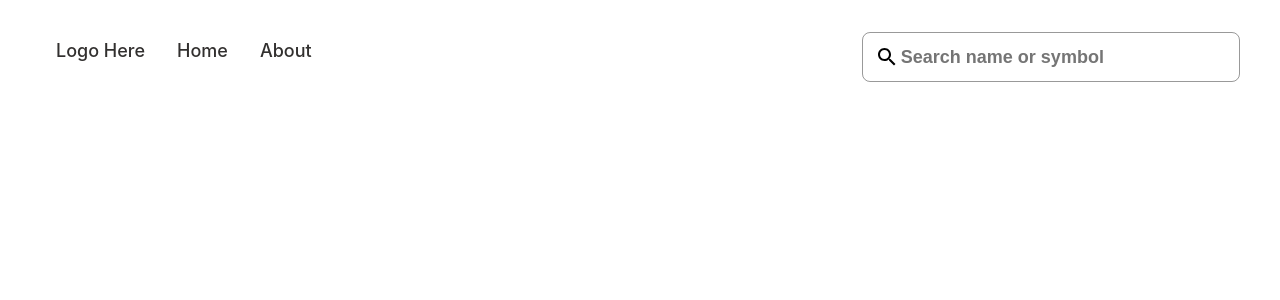
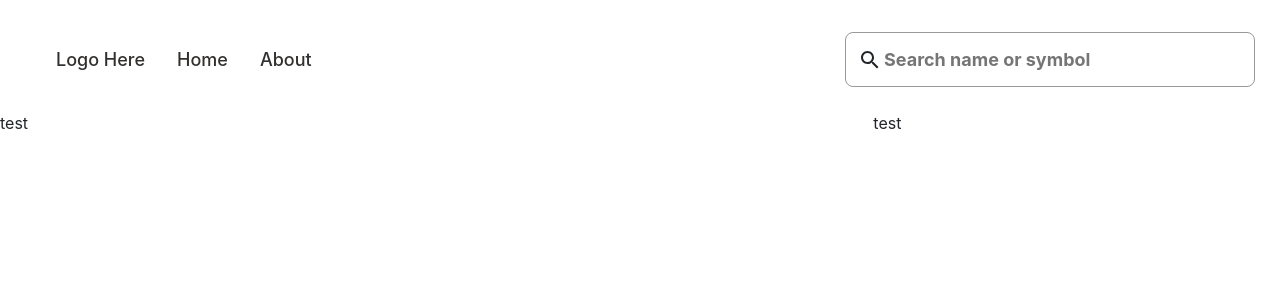
Before and after one commit to benjaminwang42/StockScope, a React (Create React App) app in the folder client/: page / in a window 1280 px wide. Shown: the top 300 px of the page. Built offline with nearby package versions, Linux system fonts and the light colour scheme.

Commit message:
Styling navbar

```diff
--- a/client/public/index.html
+++ b/client/public/index.html
@@ -2,6 +2,12 @@
 <html lang="en">
   <head>
     <meta charset="utf-8" />
+    <link
+      rel="stylesheet"
+      href="https://cdn.jsdelivr.net/npm/bootstrap@4.4.1/dist/css/bootstrap.min.css"
+      integrity="sha384-Vkoo8x4CGsO3+Hhxv8T/Q5PaXtkKtu6ug5TOeNV6gBiFeWPGFN9MuhOf23Q9Ifjh"
+      crossorigin="anonymous"
+    />
     <link rel="icon" href="%PUBLIC_URL%/favicon.ico" />
     <meta name="viewport" content="width=device-width, initial-scale=1" />
     <meta name="theme-color" content="#000000" />
--- a/client/src/App.css
+++ /dev/null
@@ -1,38 +0,0 @@
-.App {
-  text-align: center;
-}
-
-.App-logo {
-  height: 40vmin;
-  pointer-events: none;
-}
-
-@media (prefers-reduced-motion: no-preference) {
-  .App-logo {
-    animation: App-logo-spin infinite 20s linear;
-  }
-}
-
-.App-header {
-  background-color: #282c34;
-  min-height: 100vh;
-  display: flex;
-  flex-direction: column;
-  align-items: center;
-  justify-content: center;
-  font-size: calc(10px + 2vmin);
-  color: white;
-}
-
-.App-link {
-  color: #61dafb;
-}
-
-@keyframes App-logo-spin {
-  from {
-    transform: rotate(0deg);
-  }
-  to {
-    transform: rotate(360deg);
-  }
-}
--- a/client/src/App.js
+++ b/client/src/App.js
@@ -1,7 +1,6 @@
 import Home from "./Pages/Home.js";
 import Navbar from "./Components/Navbar.js";
 import { BrowserRouter as Router, Route, Routes } from "react-router-dom";
-import "./App.css";
 import "./Styles/App.css";
 import "@fontsource/roboto/300.css";
 import "@fontsource/roboto/400.css";
--- a/client/src/Components/Navbar.js
+++ b/client/src/Components/Navbar.js
@@ -5,8 +5,8 @@ import SearchIcon from "@mui/icons-material/Search";
 
 function Navbar() {
   return (
-    <div className="navbar">
-      <div className="menu">
+    <div className="row navbar">
+      <div className="col-8 col-sm-8 menu">
         <Link to="/" class="btn">
           Logo Here
         </Link>
@@ -19,7 +19,7 @@ function Navbar() {
           </Link>
         </div>
       </div>
-      <div className="search-bar">
+      <div className="col-4 col-sm-4 search-bar">
         <SearchIcon></SearchIcon>
         <input type="text" placeholder="Search name or symbol"></input>
       </div>
--- a/client/src/Pages/Home.js
+++ b/client/src/Pages/Home.js
@@ -3,9 +3,9 @@ import "../Styles/Home.css";
 
 function Home() {
   return (
-    <div class="home">
-      <div class="home-display"></div>
-      <div class="home-actions"></div>
+    <div class="row home">
+      <div class="col-8 col-sm-8 home-display">test</div>
+      <div class="col-4 col-sm-4 home-actions">test</div>
     </div>
   );
 }
--- a/client/src/Styles/App.css
+++ b/client/src/Styles/App.css
@@ -1,5 +1,3 @@
-@import url("https://fonts.googleapis.com/css2?family=PT+Sans:ital,wght@0,400;0,700;1,400;1,700&display=swap");
-
 .btn {
   border: none;
   text-decoration: none;
```
